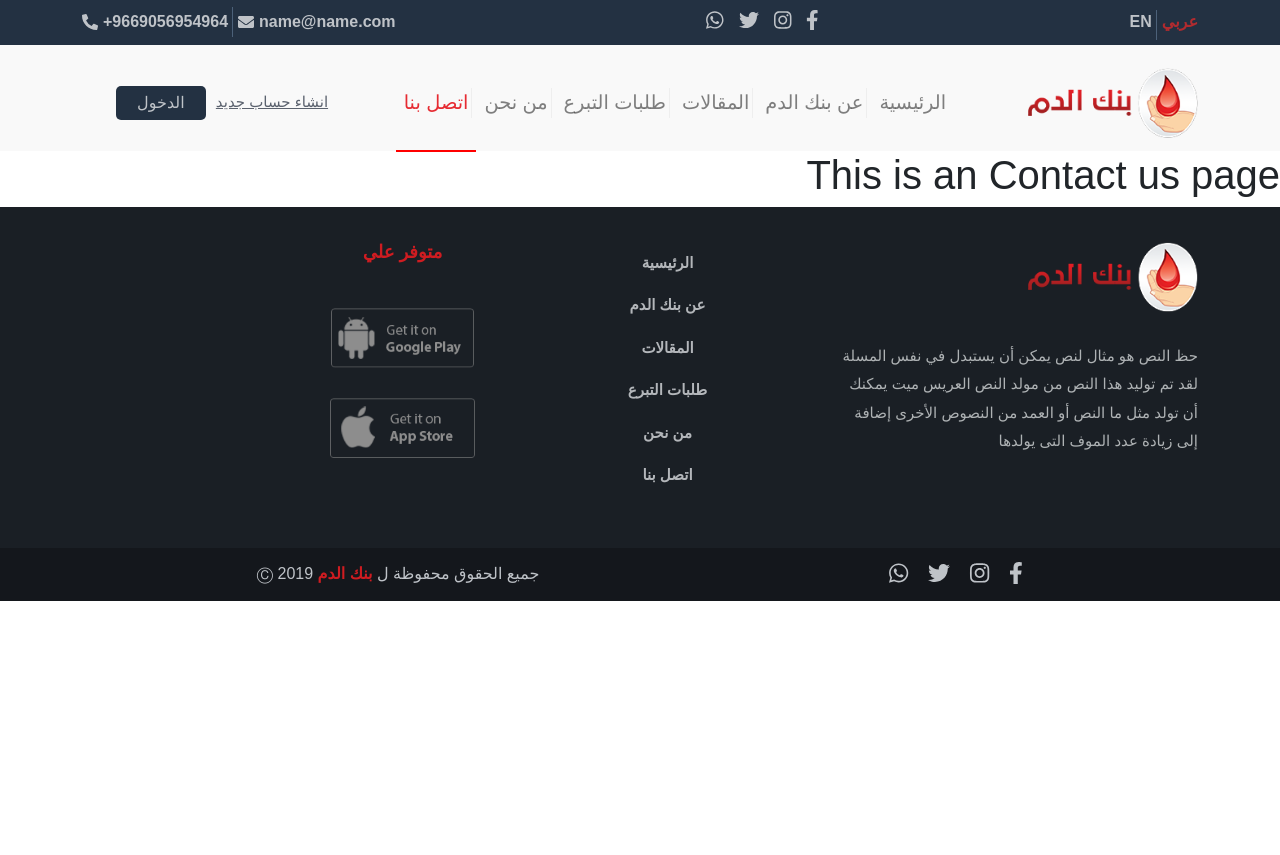
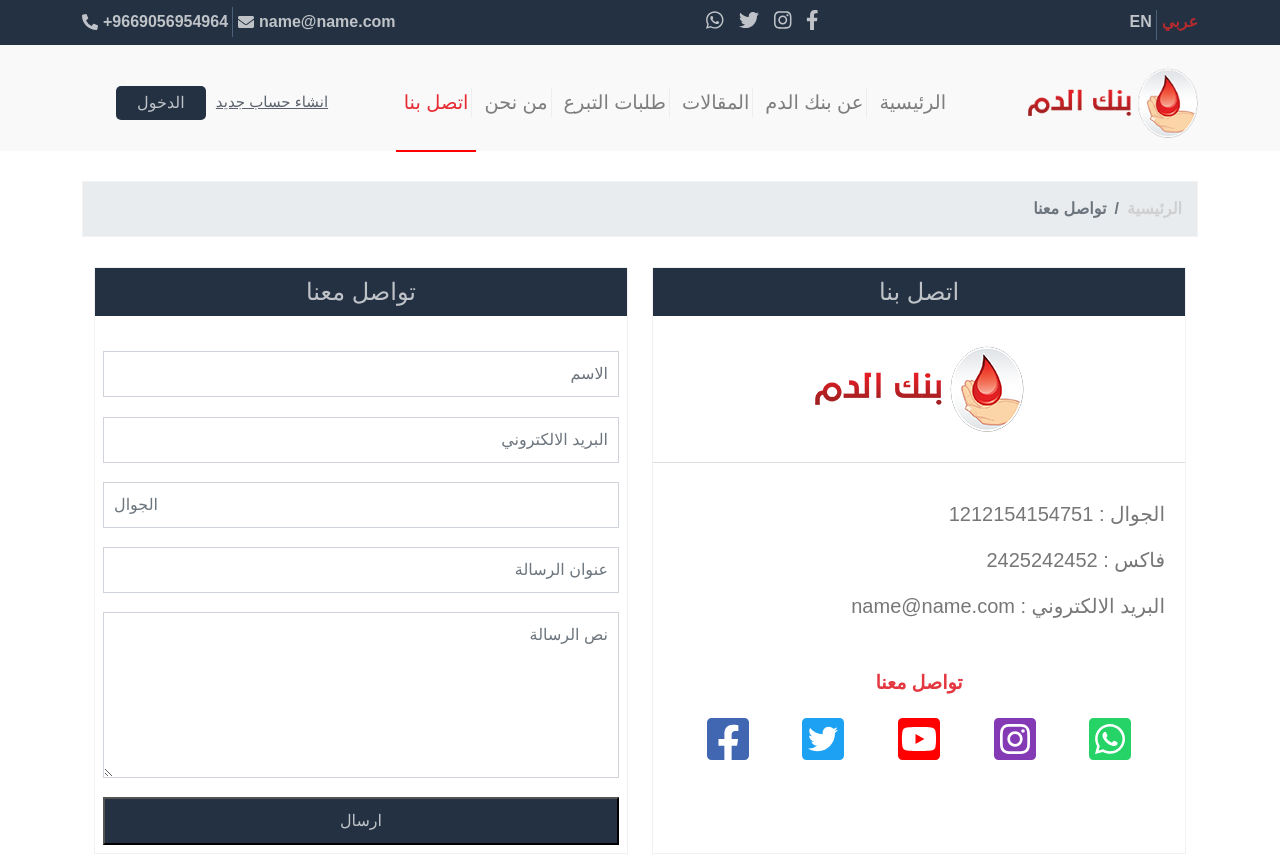
Before and after one commit to islamnashaat03/Blood-Bank-Vue, a Vue app: page /contactUs in a window 1280 px wide. Shown: the top 855 px of the page. Before the commit the page ends 800 px from the top, so only its background shows below. Built offline with nearby package versions, Linux system fonts and the light colour scheme.

Commit message:
add contact-us-page

```diff
--- /dev/null
+++ b/content/sass/Pages/contact-us-page.scss
@@ -0,0 +1,77 @@
+.contact-us-page {
+  .contact-us {
+    margin-bottom: 20px;
+    .box {
+      border: 1px solid #f1f1f1;
+      background-color: #fff;
+      height: 100%;
+
+      .contact-us-head {
+        background-color: $mainColor;
+        padding: 10px 0;
+        color: $colorLight;
+        text-align: center;
+      }
+
+      img {
+        display: block;
+        margin: 30px auto;
+      }
+
+      hr {
+        color: #777;
+      }
+
+      .contact-us__info {
+        padding: 20px;
+        color: #777;
+        margin-bottom: 15px;
+      }
+
+      h6 {
+        color: #e43740;
+        font-weight: bold;
+        margin-bottom: 20px;
+        font-size: 19px;
+        text-align: center;
+      }
+      .social{
+        display: flex;
+        justify-content: space-evenly;
+        margin: 20px 0 ;
+        a{
+          &:first-child{
+            color: #25D366;
+          }
+          &:nth-child(2){
+            color: #833AB4;
+          }
+          &:nth-child(3){
+            color: #FF0000;
+          }
+          &:nth-child(4){
+            color: #1DA1F2;
+          }
+          &:last-child{
+            color: #4267B2;
+          }
+        }
+      }
+      form{
+        padding: 8px;
+        .input-group{
+          margin: 1.2rem 0 ;
+          .form-control{
+            padding: 10px;
+            border-radius: unset;
+            box-shadow: none;
+          }
+        }
+        button{
+          width: 100%;
+          display: block;
+        }
+      }
+    }
+  }
+}
--- a/content/sass/main.scss
+++ b/content/sass/main.scss
@@ -13,7 +13,7 @@
 @import "./Components/breadcrumb";
 @import "./Pages/about-page";
 @import "./Pages/articles-page";
+@import "./Pages/contact-us-page.scss";
 // @import "";
 // @import "";
 // @import "";
-// @import "";
--- a/src/views/contactUs.vue
+++ b/src/views/contactUs.vue
@@ -1,5 +1,93 @@
 <template>
-  <div class="about">
-    <h1>This is an Contact us page</h1>
+  <div class="contact-us-page">
+    <section class="contact-us">
+      <div class="container">
+        <nav aria-label="breadcrumb">
+          <ol class="breadcrumb">
+            <li class="breadcrumb-item"><a href="index.html">الرئيسية</a></li>
+            <li class="breadcrumb-item active" aria-current="page">
+              تواصل معنا
+            </li>
+          </ol>
+        </nav>
+        <div class="container">
+          <div class="row">
+            <div class="col-sm-6">
+              <div class="box">
+                <h4 class="contact-us-head">اتصل بنا</h4>
+                <img src="../../content/imgs/logo.png" alt="" />
+                <hr />
+                <div class="contact-us__info">
+                  <p class="lead">الجوال : 1212154154751</p>
+                  <p class="lead">فاكس : 2425242452</p>
+                  <p class="lead">البريد الالكتروني : name@name.com</p>
+                </div>
+                <h6>تواصل معنا</h6>
+                <div class="social">
+                  <a href="#">
+                    <i class="fab fa-whatsapp-square fa-3x"></i>
+                  </a>
+                  <a href="#">
+                    <i class="fab fa-instagram-square fa-3x"></i>
+                  </a>
+                  <a href="#">
+                    <i class="fab fa-youtube-square fa-3x"></i>
+                  </a>
+                  <a href="#">
+                    <i class="fab fa-twitter-square fa-3x"></i>
+                  </a>
+                  <a href="#">
+                    <i class="fab fa-facebook-square fa-3x"></i>
+                  </a>
+                </div>
+              </div>
+            </div>
+            <div class="col-sm-6">
+              <div class="box">
+                <h4 class="contact-us-head">تواصل معنا</h4>
+                <form>
+                  <div class="input-group">
+                    <input
+                      type="text"
+                      class="form-control"
+                      placeholder="الاسم"
+                    />
+                  </div>
+                  <div class="input-group">
+                    <input
+                      type="email"
+                      class="form-control"
+                      placeholder="البريد الالكتروني"
+                    />
+                  </div>
+                  <div class="input-group">
+                    <input
+                      type="tel"
+                      class="form-control"
+                      placeholder="الجوال"
+                    />
+                  </div>
+                  <div class="input-group">
+                    <input
+                      type="text"
+                      class="form-control"
+                      placeholder="عنوان الرسالة "
+                    />
+                  </div>
+                  <div class="input-group">
+                    <textarea
+                      class="form-control"
+                      rows="6"
+                      placeholder="نص الرسالة "
+                    ></textarea>
+                  </div>
+                  <button type="submit" class="contact-us-head">ارسال</button>
+                </form>
+              </div>
+            </div>
+          </div>
+        </div>
+      </div>
+    </section>
   </div>
 </template>
```
